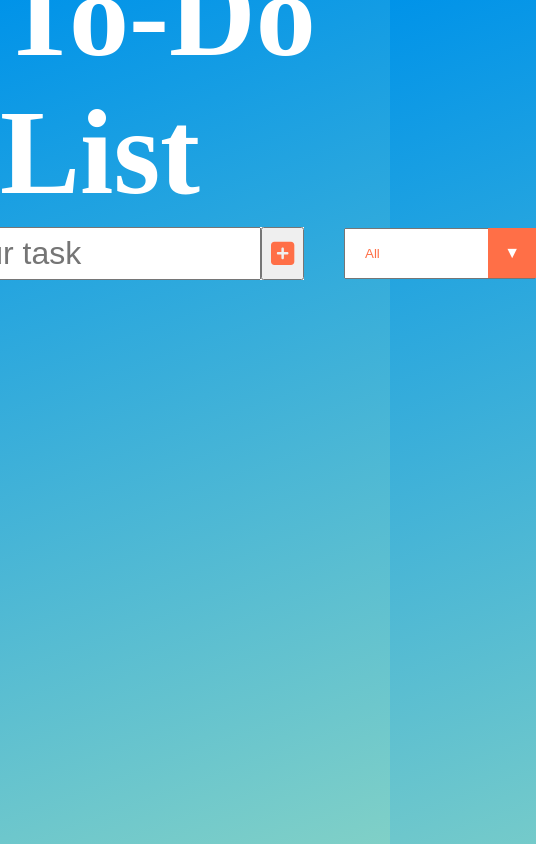
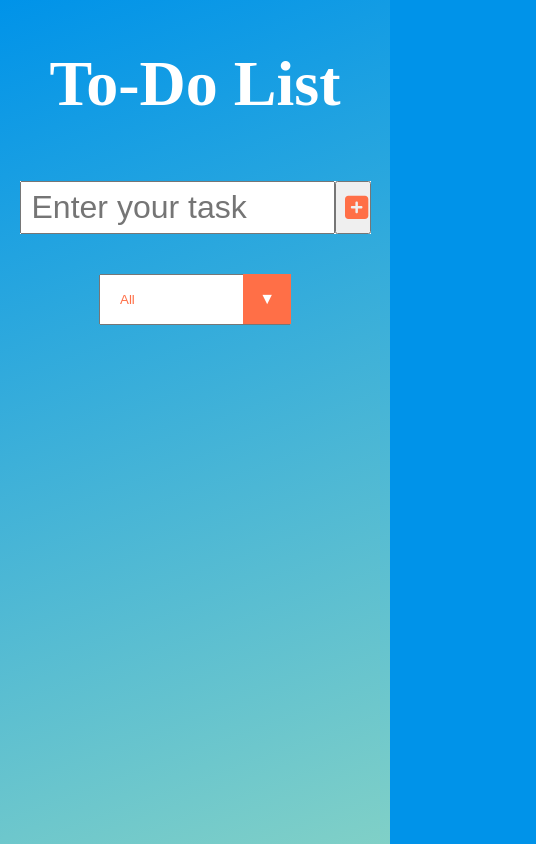
Before and after one commit to boyloveguy/Todo-List, a Vue app: page / in a window 390 px wide. Shown: the whole page, 536 px wide, since content can reach past the window. Built offline with nearby package versions, Linux system fonts and the light colour scheme.

Commit message:
add reponsive

```diff
--- a/src/assets/styles/global.css
+++ b/src/assets/styles/global.css
@@ -8,15 +8,15 @@
 
 html {
     font-size: 16px;
-    overflow: hidden;
 }
 
 body{
     margin: 0;
     width: 100vw;
-    height: 100vh;
+    min-height: 100vh;
     background-color: #0093e9;
     background-image: linear-gradient(160deg, #0093e9, #80d0c7);
+    background-repeat: no-repeat;
 }
 
 section {
--- a/src/components/add-tasks/AddTaskComponent.vue
+++ b/src/components/add-tasks/AddTaskComponent.vue
@@ -26,18 +26,25 @@ const filter = filterStore();
 
 let valueInput = defineModel("input");
 
+
+// Handle add tasks
 const handleToDoAdd = () => {
+  // Handle validate blank
   if (valueInput.value === undefined || valueInput.value === "") {
     return false;
   }
+
+  // Handle add localStorage
   if (toRaw(filter.listData)) {
-    localStorage.setItem("tasks", JSON.stringify([]));
     toRaw(filter.listData).push({
       text: valueInput.value,
       completed: false,
       id: Date.now() + Math.random(),
     });
   } else {
+    localStorage.setItem("tasks", JSON.stringify([]));
+    filter.listData = JSON.parse(localStorage.getItem("tasks"));
+
     toRaw(filter.listData).push({
       text: valueInput.value,
       completed: false,
@@ -50,36 +57,4 @@ const handleToDoAdd = () => {
 };
 </script>
 
-<style scoped>
-.todo__control-add {
-  background-color: white;
-  height: 53px;
-  width: 450px;
-}
-
-.input {
-  padding: 0 10px;
-  font-size: 2rem;
-  font-weight: 500;
-}
-
-.add-todo__button {
-  height: 100%;
-  width: 10%;
-  padding: 8px;
-  cursor: pointer;
-  transition: 0.4s;
-}
-
-.add-todo__button:hover {
-  background-color: var(--primary-color-btn);
-}
-
-.add-todo__button:hover .add-todo__icon {
-  color: white;
-}
-
-.add-todo__icon {
-  color: var(--primary-color-btn);
-}
-</style>
+<style src="./style.css" scoped></style>
--- /dev/null
+++ b/src/components/add-tasks/style.css
@@ -0,0 +1,37 @@
+.todo__control-add {
+    background-color: white;
+    height: 53px;
+    width: 450px;
+}
+
+.input {
+    padding: 0 10px;
+    font-size: 2rem;
+    font-weight: 500;
+}
+
+.add-todo__button {
+    height: 100%;
+    width: 10%;
+    padding: 8px;
+    cursor: pointer;
+    transition: 0.4s;
+}
+
+.add-todo__button:hover {
+    background-color: var(--primary-color-btn);
+}
+
+.add-todo__button:hover .add-todo__icon {
+    color: white;
+}
+
+.add-todo__icon {
+    color: var(--primary-color-btn);
+}
+
+@media only screen and (max-width: 700px) {
+    .todo__control-add{
+      width: 90%;
+    }
+  }
--- a/src/components/filter/FilterComponent.vue
+++ b/src/components/filter/FilterComponent.vue
@@ -20,34 +20,5 @@ filter.filter(typeFilter);
 filter.listData = JSON.parse(localStorage.getItem("tasks"));
 </script>
 
-<style scoped>
-.filter-todo__container {
-  width: 12rem;
-  position: relative;
-  overflow: hidden;
-}
-
-.select-todo {
-  color: var(--primary-color-btn);
-  font-family: "Poppins", sans-serif;
-  cursor: pointer;
-  width: 12rem;
-  padding: 1rem;
-}
-
-.filter-todo__container::after {
-  content: "\25BC";
-  color: white;
-  position: absolute;
-  top: 0;
-  right: 0;
-  padding: 1rem;
-  background: #ff6f47;
-  cursor: pointer;
-  pointer-events: none;
-}
-
-option {
-  font-size: 1.2rem;
-}
+<style src="./style.css" scoped>
 </style>
--- /dev/null
+++ b/src/components/filter/style.css
@@ -0,0 +1,29 @@
+.filter-todo__container {
+    width: 12rem;
+    position: relative;
+    overflow: hidden;
+  }
+
+  .select-todo {
+    color: var(--primary-color-btn);
+    font-family: "Poppins", sans-serif;
+    cursor: pointer;
+    width: 12rem;
+    padding: 1rem;
+  }
+
+  .filter-todo__container::after {
+    content: "\25BC";
+    color: white;
+    position: absolute;
+    top: 0;
+    right: 0;
+    padding: 1rem;
+    background: #ff6f47;
+    cursor: pointer;
+    pointer-events: none;
+  }
+
+  option {
+    font-size: 1.2rem;
+  }
--- a/src/components/tasks/TaskComponent.vue
+++ b/src/components/tasks/TaskComponent.vue
@@ -42,6 +42,7 @@ const filter = filterStore()
 
 filter.listData = reactive(JSON.parse(localStorage.getItem("tasks")));
 
+// Handle filter completed tasks
 const completeData = () => {
   filter.listData = reactive(JSON.parse(localStorage.getItem("tasks")));
   return toRaw(filter.listData).filter((data) => {
@@ -51,6 +52,7 @@ const completeData = () => {
   });
 };
 
+// Handle filter uncompleted tasks
 const unCompleteData = () => {
   filter.listData = reactive(JSON.parse(localStorage.getItem("tasks")));
   return toRaw(filter.listData).filter((data) => {
@@ -60,6 +62,7 @@ const unCompleteData = () => {
   });
 };
 
+// Handle make completed and uncompleted tasks
 const completedTask = (id) => {
   filter.listData = reactive(JSON.parse(localStorage.getItem("tasks")));
   filter.listData.map((item) => {
@@ -70,6 +73,7 @@ const completedTask = (id) => {
   });
 };
 
+// Handle remove tasks
 const removeTask = (id) => {
   filter.listData = reactive(JSON.parse(localStorage.getItem("tasks")));
   filter.listData = filter.listData.filter((item) => {
@@ -81,47 +85,5 @@ const removeTask = (id) => {
 };
 </script>
 
-<style scoped>
-.task__container {
-  width: 50%;
-  gap: 10px;
-  flex-direction: column;
-}
-
-.task {
-  width: 100%;
-  height: 53px;
-  background-color: white;
-  justify-content: space-between;
-}
-
-.task__content {
-  padding: 0 0.5rem;
-  overflow: hidden;
-  text-overflow: ellipsis;
-  font-size: 1.5rem;
-}
-
-.icon {
-  color: white;
-}
-
-.check-icon {
-  background-color: #0bd4a2;
-  height: 53px;
-  width: 53px;
-  border: none
-}
-
-.trash-icon {
-  background-color: var(--primary-color-btn);
-  height: 53px;
-  width: 53px;
-  border: none
-}
-
-.completed-task {
-  text-decoration: line-through;
-  color: gray;
-}
+<style src="./style.css" scoped>
 </style>
--- /dev/null
+++ b/src/components/tasks/style.css
@@ -0,0 +1,49 @@
+.task__container {
+    width: 50%;
+    gap: 10px;
+    flex-direction: column;
+    padding-left: 0;
+  }
+
+  .task {
+    width: 100%;
+    height: 53px;
+    background-color: white;
+    justify-content: space-between;
+  }
+
+  .task__content {
+    padding: 0 0.5rem;
+    overflow: hidden;
+    text-overflow: ellipsis;
+    font-size: 1.5rem;
+  }
+
+  .icon {
+    color: white;
+  }
+
+  .check-icon {
+    background-color: #0bd4a2;
+    height: 53px;
+    width: 53px;
+    border: none
+  }
+
+  .trash-icon {
+    background-color: var(--primary-color-btn);
+    height: 53px;
+    width: 53px;
+    border: none
+  }
+
+  .completed-task {
+    text-decoration: line-through;
+    color: gray;
+  }
+
+  @media only screen and (max-width: 700px) {
+    .task__container{
+      width: 90%;
+    }
+  }
--- a/src/pages/HomePage.vue
+++ b/src/pages/HomePage.vue
@@ -27,7 +27,7 @@ header {
   color: white;
 }
 
-.control{
+.control {
   height: 20vh;
 }
 
@@ -35,4 +35,14 @@ header {
   width: 800px;
   gap: 40px;
 }
+
+@media only screen and (max-width: 700px) {
+  .control__container {
+    flex-direction: column;
+  }
+
+  h1{
+    font-size: 4rem;
+  }
+}
 </style>
```
Also changed, not shown: src/stores/counter.js (deleted, +0 -14 lines), src/stores/dataLocal.js (deleted, +0 -11 lines), 7 other files (tests, documents, lock files or other folders).
